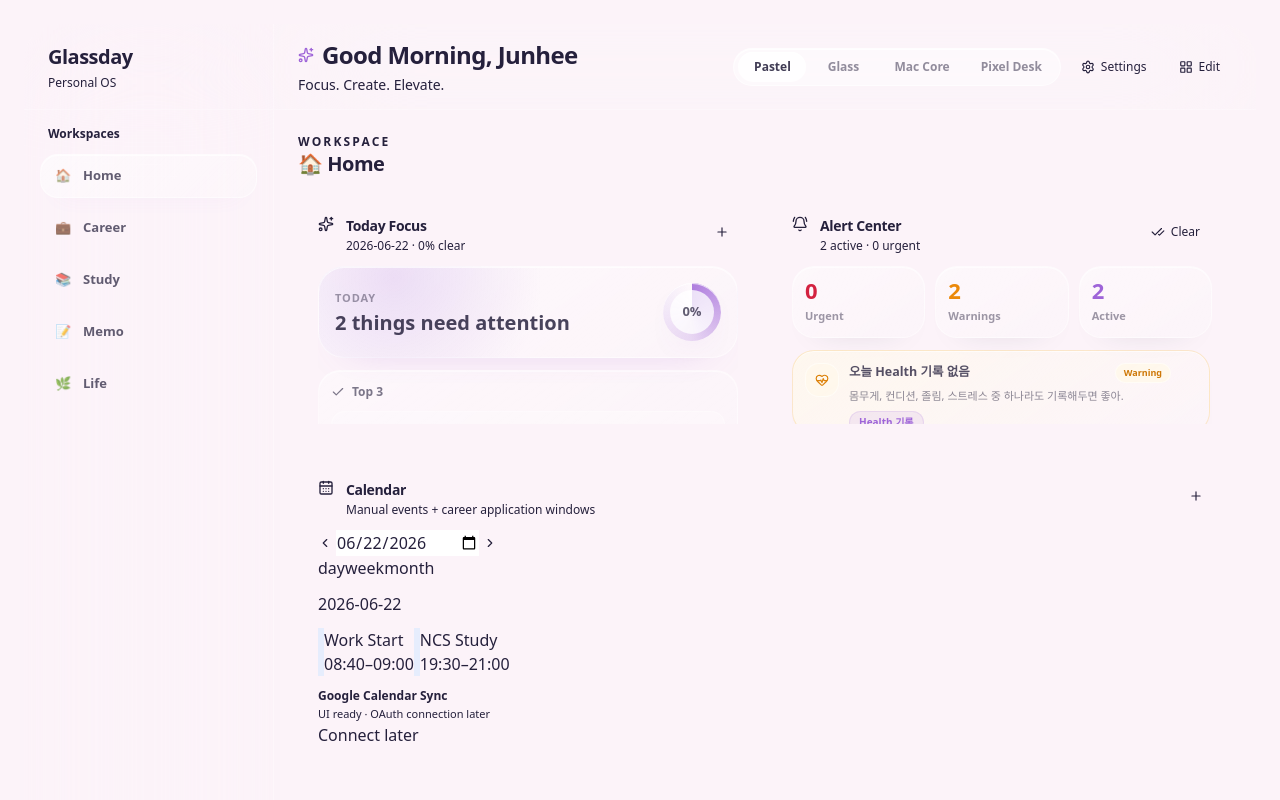
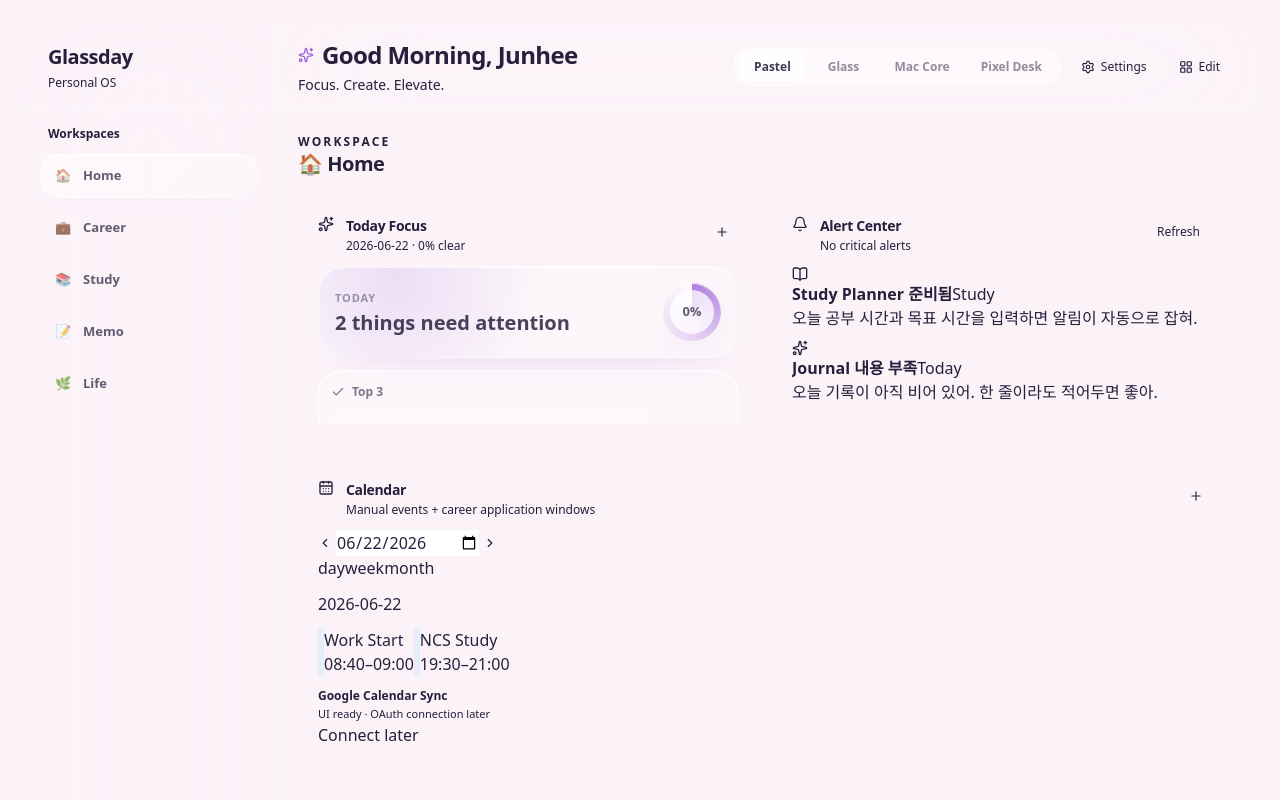
Before and after one commit to haileychoii/glassday, a React (Vite) app: page / in a window 1280 px wide. Shown: the top 800 px of the page. Built offline with nearby package versions, Linux system fonts and the light colour scheme.

Commit message:
AlertCenterWidget.tsx 업데이트

```diff
--- a/src/components/widgets/AlertCenterWidget.tsx
+++ b/src/components/widgets/AlertCenterWidget.tsx
@@ -1,201 +1,395 @@
-import { useMemo } from "react";
+import { useEffect, useMemo, useState } from "react";
+import type { ReactNode } from "react";
 import {
-  AlertCircle,
+  AlertTriangle,
   Bell,
-  BellRing,
+  BookOpen,
   BriefcaseBusiness,
-  CalendarDays,
-  CheckCheck,
-  GraduationCap,
-  HeartPulse,
-  Info,
-  X,
+  CalendarClock,
+  CheckCircle2,
+  Clock3,
+  FileText,
+  Sparkles,
 } from "lucide-react";
 
 import { GlassCard } from "../glass/GlassCard";
-import { useDashboardData } from "../../context/DashboardDataContext";
-import { useLocalStorage } from "../../hooks/useLocalStorage";
-import { cn } from "../../lib/utils";
-import {
-  buildDashboardAlerts,
-  type AlertCategory,
-  type AlertSeverity,
-} from "./alerts/alertUtils";
 
-const categoryIconMap: Record<AlertCategory, JSX.Element> = {
-  career: <BriefcaseBusiness className="w-3.5 h-3.5" />,
-  calendar: <CalendarDays className="w-3.5 h-3.5" />,
-  study: <GraduationCap className="w-3.5 h-3.5" />,
-  health: <HeartPulse className="w-3.5 h-3.5" />,
-  system: <Info className="w-3.5 h-3.5" />,
+type AlertTone = "danger" | "warning" | "info" | "success";
+
+type AlertItem = {
+  id: string;
+  title: string;
+  description: string;
+  meta: string;
+  tone: AlertTone;
+  icon: ReactNode;
 };
 
-const severityLabelMap: Record<AlertSeverity, string> = {
-  danger: "Urgent",
-  warning: "Warning",
-  info: "Info",
-  success: "Done",
+type StoredCareerItem = {
+  id?: string;
+  company?: string;
+  role?: string;
+  status?: string;
+  deadline?: string;
+  applicationEndDate?: string;
+  coverLetterItems?: Array<{
+    status?: string;
+  }>;
+};
+
+type StoredStudySubject = {
+  id?: string;
+  label?: string;
+  records?: Array<{
+    date?: string;
+    minutes?: number;
+    targetMinutes?: number;
+    tasks?: Array<{
+      done?: boolean;
+    }>;
+  }>;
+};
+
+type StoredJournalEntry = {
+  date?: string;
+  reflection?: string;
+  workLog?: string;
+  learned?: string;
+  careerMaterial?: string;
+};
+
+const CAREER_STORAGE_KEY = "glassday.career.items.v1";
+const STUDY_STORAGE_KEY = "glassday.study.planner.v1";
+const JOURNAL_STORAGE_KEY = "glassday.journal.entries.v1";
+
+const pad2 = (value: number) => String(value).padStart(2, "0");
+
+const toDateString = (date: Date) => {
+  return `${date.getFullYear()}-${pad2(date.getMonth() + 1)}-${pad2(
+    date.getDate()
+  )}`;
+};
+
+const todayString = () => toDateString(new Date());
+
+const parseJsonArray = <T,>(key: string): T[] => {
+  if (typeof window === "undefined") return [];
+
+  try {
+    const raw = window.localStorage.getItem(key);
+    if (!raw) return [];
+
+    const parsed = JSON.parse(raw) as unknown;
+
+    return Array.isArray(parsed) ? (parsed as T[]) : [];
+  } catch {
+    return [];
+  }
+};
+
+const getDday = (dateString?: string) => {
+  if (!dateString) return null;
+
+  const target = new Date(`${dateString}T00:00:00`);
+  if (Number.isNaN(target.getTime())) return null;
+
+  const today = new Date();
+
+  today.setHours(0, 0, 0, 0);
+  target.setHours(0, 0, 0, 0);
+
+  return Math.ceil((target.getTime() - today.getTime()) / 86_400_000);
+};
+
+const getDdayText = (dateString?: string) => {
+  const dday = getDday(dateString);
+
+  if (dday === null) return "No date";
+  if (dday < 0) return "Closed";
+  if (dday === 0) return "D-Day";
+  return `D-${dday}`;
+};
+
+const getCareerAlerts = (): AlertItem[] => {
+  const careerItems = parseJsonArray<StoredCareerItem>(CAREER_STORAGE_KEY);
+
+  return careerItems
+    .flatMap((item): AlertItem[] => {
+      const deadline = item.deadline || item.applicationEndDate;
+      const dday = getDday(deadline);
+      const company = item.company || "지원 회사";
+      const role = item.role || "Application";
+
+      const alerts: AlertItem[] = [];
+
+      if (dday !== null && dday >= 0 && dday <= 7) {
+        alerts.push({
+          id: `career-deadline-${item.id ?? company}`,
+          title: `${company} 마감 임박`,
+          description:
+            dday === 0
+              ? `${role} 지원 마감이 오늘이야.`
+              : `${role} 지원 마감까지 ${dday}일 남았어.`,
+          meta: getDdayText(deadline),
+          tone: dday <= 1 ? "danger" : "warning",
+          icon: <BriefcaseBusiness className="w-4 h-4" />,
+        });
+      }
+
+      const coverLetterItems = Array.isArray(item.coverLetterItems)
+        ? item.coverLetterItems
+        : [];
+
+      const unfinishedCoverLetters = coverLetterItems.filter(
+        (question) => question.status !== "done"
+      ).length;
+
+      if (
+        unfinishedCoverLetters > 0 &&
+        dday !== null &&
+        dday >= 0 &&
+        dday <= 7
+      ) {
+        alerts.push({
+          id: `career-cl-${item.id ?? company}`,
+          title: `${company} 자소서 미완료`,
+          description: `아직 ${unfinishedCoverLetters}개 문항이 완료되지 않았어.`,
+          meta: getDdayText(deadline),
+          tone: dday <= 2 ? "danger" : "warning",
+          icon: <FileText className="w-4 h-4" />,
+        });
+      }
+
+      if (item.status === "Interview") {
+        alerts.push({
+          id: `career-interview-${item.id ?? company}`,
+          title: `${company} 면접 준비`,
+          description: `${role} 면접 단계야. 질문/답변 기록을 정리해두면 좋아.`,
+          meta: "Interview",
+          tone: "info",
+          icon: <CalendarClock className="w-4 h-4" />,
+        });
+      }
+
+      return alerts;
+    })
+    .slice(0, 6);
+};
+
+const getStudyAlerts = (): AlertItem[] => {
+  const subjects = parseJsonArray<StoredStudySubject>(STUDY_STORAGE_KEY);
+  const today = todayString();
+
+  if (subjects.length === 0) {
+    return [
+      {
+        id: "study-empty",
+        title: "Study Planner 준비됨",
+        description: "오늘 공부 시간과 목표 시간을 입력하면 알림이 자동으로 잡혀.",
+        meta: "Study",
+        tone: "info",
+        icon: <BookOpen className="w-4 h-4" />,
+      },
+    ];
+  }
+
+  const alerts: AlertItem[] = [];
+
+  subjects.forEach((subject) => {
+    const record = subject.records?.find((item) => item.date === today);
+    const label = subject.label || subject.id || "Study";
+
+    if (!record) {
+      alerts.push({
+        id: `study-no-record-${subject.id ?? label}`,
+        title: `${label} 기록 없음`,
+        description: "오늘 공부 기록이 아직 없어.",
+        meta: "Today",
+        tone: "warning",
+        icon: <Clock3 className="w-4 h-4" />,
+      });
+
+      return;
+    }
+
+    const minutes = record.minutes ?? 0;
+    const targetMinutes = record.targetMinutes ?? 0;
+    const progress =
+      targetMinutes <= 0 ? 0 : Math.round((minutes / targetMinutes) * 100);
+
+    if (targetMinutes > 0 && progress < 50) {
+      alerts.push({
+        id: `study-low-progress-${subject.id ?? label}`,
+        title: `${label} 목표 미달`,
+        description: `오늘 목표 대비 ${progress}% 진행했어.`,
+        meta: `${minutes}/${targetMinutes}m`,
+        tone: "warning",
+        icon: <BookOpen className="w-4 h-4" />,
+      });
+    }
+
+    const tasks = Array.isArray(record.tasks) ? record.tasks : [];
+    const unfinishedTasks = tasks.filter((task) => !task.done).length;
+
+    if (unfinishedTasks > 0) {
+      alerts.push({
+        id: `study-tasks-${subject.id ?? label}`,
+        title: `${label} 체크리스트 남음`,
+        description: `아직 ${unfinishedTasks}개 할 일이 남아 있어.`,
+        meta: "Checklist",
+        tone: "info",
+        icon: <CheckCircle2 className="w-4 h-4" />,
+      });
+    }
+  });
+
+  return alerts.slice(0, 5);
+};
+
+const getJournalAlerts = (): AlertItem[] => {
+  const entries = parseJsonArray<StoredJournalEntry>(JOURNAL_STORAGE_KEY);
+  const today = todayString();
+  const todayEntry = entries.find((entry) => entry.date === today);
+
+  if (!todayEntry) {
+    return [
+      {
+        id: "journal-empty-today",
+        title: "오늘 회고 없음",
+        description: "Daily Journal에 오늘 업무/공부/회고를 남겨봐.",
+        meta: "Journal",
+        tone: "info",
+        icon: <Sparkles className="w-4 h-4" />,
+      },
+    ];
+  }
+
+  const filled =
+    Boolean(todayEntry.reflection?.trim()) ||
+    Boolean(todayEntry.workLog?.trim()) ||
+    Boolean(todayEntry.learned?.trim()) ||
+    Boolean(todayEntry.careerMaterial?.trim());
+
+  if (!filled) {
+    return [
+      {
+        id: "journal-not-filled",
+        title: "Journal 내용 부족",
+        description: "오늘 기록이 아직 비어 있어. 한 줄이라도 적어두면 좋아.",
+        meta: "Today",
+        tone: "info",
+        icon: <Sparkles className="w-4 h-4" />,
+      },
+    ];
+  }
+
+  return [
+    {
+      id: "journal-complete",
+      title: "Journal 기록 완료",
+      description: "오늘 기록이 남아 있어. 필요하면 해시태그로 자소서 소재를 모아봐.",
+      meta: "Done",
+      tone: "success",
+      icon: <CheckCircle2 className="w-4 h-4" />,
+    },
+  ];
+};
+
+const buildAlerts = (): AlertItem[] => {
+  const careerAlerts = getCareerAlerts();
+  const studyAlerts = getStudyAlerts();
+  const journalAlerts = getJournalAlerts();
+
+  const alerts = [...careerAlerts, ...studyAlerts, ...journalAlerts];
+
+  if (alerts.length === 0) {
+    return [
+      {
+        id: "all-clear",
+        title: "All clear",
+        description: "급한 알림이 없어. 지금은 계획대로만 가면 돼.",
+        meta: "Good",
+        tone: "success",
+        icon: <CheckCircle2 className="w-4 h-4" />,
+      },
+    ];
+  }
+
+  return alerts;
 };
 
 export const AlertCenterWidget = () => {
-  const { calendarEvents, careerApplications } = useDashboardData();
+  const [refreshKey, setRefreshKey] = useState(0);
 
-  const { value: dismissedAlertIds, setValue: setDismissedAlertIds } =
-    useLocalStorage<string[]>("glassday.alert.dismissed.v1", []);
+  useEffect(() => {
+    const refresh = () => setRefreshKey((prev) => prev + 1);
+
+    window.addEventListener("storage", refresh);
+    window.addEventListener("glassday:career-updated", refresh);
+    window.addEventListener("glassday:study-updated", refresh);
+    window.addEventListener("glassday:journal-updated", refresh);
+    window.addEventListener("glassday:journal-cleared", refresh);
+
+    return () => {
+      window.removeEventListener("storage", refresh);
+      window.removeEventListener("glassday:career-updated", refresh);
+      window.removeEventListener("glassday:study-updated", refresh);
+      window.removeEventListener("glassday:journal-updated", refresh);
+      window.removeEventListener("glassday:journal-cleared", refresh);
+    };
+  }, []);
 
   const alerts = useMemo(() => {
-    return buildDashboardAlerts({
-      calendarEvents,
-      careerApplications,
-    });
-  }, [calendarEvents, careerApplications]);
+    refreshKey;
+    return buildAlerts();
+  }, [refreshKey]);
 
-  const visibleAlerts = alerts.filter(
-    (alert) => !dismissedAlertIds.includes(alert.id)
-  );
-
-  const dangerCount = visibleAlerts.filter(
-    (alert) => alert.severity === "danger"
-  ).length;
-
-  const warningCount = visibleAlerts.filter(
-    (alert) => alert.severity === "warning"
-  ).length;
-
-  const dismissAlert = (id: string) => {
-    setDismissedAlertIds((prev) => [...new Set([...prev, id])]);
-  };
-
-  const dismissAll = () => {
-    setDismissedAlertIds((prev) => [
-      ...new Set([...prev, ...alerts.map((alert) => alert.id)]),
-    ]);
-  };
-
-  const restoreAll = () => {
-    setDismissedAlertIds([]);
-  };
+  const urgentCount = alerts.filter((alert) => alert.tone === "danger").length;
+  const warningCount = alerts.filter((alert) => alert.tone === "warning").length;
 
   return (
     <GlassCard
       title="Alert Center"
       subtitle={
-        visibleAlerts.length > 0
-          ? `${visibleAlerts.length} active · ${dangerCount} urgent`
-          : "All clear"
+        urgentCount > 0
+          ? `${urgentCount} urgent alert${urgentCount > 1 ? "s" : ""}`
+          : warningCount > 0
+            ? `${warningCount} warning${warningCount > 1 ? "s" : ""}`
+            : "No critical alerts"
       }
-      icon={
-        visibleAlerts.length > 0 ? (
-          <BellRing className="w-4 h-4" />
-        ) : (
-          <Bell className="w-4 h-4" />
-        )
-      }
+      icon={<Bell className="w-4 h-4" />}
       actions={
-        <div className="flex items-center gap-1.5">
-          {dismissedAlertIds.length > 0 && (
         <button
           type="button"
-              onClick={restoreAll}
+          onClick={() => setRefreshKey((prev) => prev + 1)}
           className="glass-button h-8 px-3 text-xs"
-              title="Restore dismissed alerts"
         >
-              Restore
+          Refresh
         </button>
-          )}
-
-          {visibleAlerts.length > 0 && (
-            <button
-              type="button"
-              onClick={dismissAll}
-              className="glass-button h-8 px-3 text-xs flex items-center gap-1.5"
-              title="Dismiss all"
-            >
-              <CheckCheck className="w-3.5 h-3.5" />
-              Clear
-            </button>
-          )}
-        </div>
       }
     >
-      <div className="alert-center">
-        <section className="alert-center-summary">
-          <div className="alert-summary-card is-danger">
-            <strong>{dangerCount}</strong>
-            <span>Urgent</span>
+      <div className="alert-center-list">
+        {alerts.map((alert) => (
+          <article
+            key={alert.id}
+            className={`alert-center-item tone-${alert.tone}`}
+          >
+            <div className="alert-center-icon">{alert.icon}</div>
+
+            <div className="alert-center-content">
+              <div className="alert-center-title-row">
+                <strong>{alert.title}</strong>
+                <span>{alert.meta}</span>
               </div>
 
-          <div className="alert-summary-card is-warning">
-            <strong>{warningCount}</strong>
-            <span>Warnings</span>
+              <p>{alert.description}</p>
             </div>
 
-          <div className="alert-summary-card is-info">
-            <strong>{visibleAlerts.length}</strong>
-            <span>Active</span>
-          </div>
-        </section>
-
-        <section className="alert-center-list">
-          {visibleAlerts.length === 0 ? (
-            <div className="alert-empty-state">
-              <Bell className="w-5 h-5" />
-              <strong>No active alerts</strong>
-              <span>지원 마감, 일정, 기록 누락이 있으면 여기에 뜰 거야.</span>
-            </div>
-          ) : (
-            visibleAlerts.map((alert) => (
-              <article
-                key={alert.id}
-                className={cn(
-                  "alert-item",
-                  `is-${alert.severity}`,
-                  `is-${alert.category}`
+            {alert.tone === "danger" && (
+              <AlertTriangle className="alert-center-danger-icon w-4 h-4" />
             )}
-              >
-                <div className="alert-icon">
-                  {alert.severity === "danger" ? (
-                    <AlertCircle className="w-3.5 h-3.5" />
-                  ) : (
-                    categoryIconMap[alert.category]
-                  )}
-                </div>
-
-                <div className="alert-content">
-                  <div className="alert-title-row">
-                    <strong>{alert.title}</strong>
-
-                    <span
-                      className={cn(
-                        "alert-severity-pill",
-                        `is-${alert.severity}`
-                      )}
-                    >
-                      {severityLabelMap[alert.severity]}
-                    </span>
-                  </div>
-
-                  <p>{alert.message}</p>
-
-                  {alert.actionLabel && (
-                    <span className="alert-action-label">
-                      {alert.actionLabel}
-                    </span>
-                  )}
-                </div>
-
-                <button
-                  type="button"
-                  onClick={() => dismissAlert(alert.id)}
-                  className="alert-dismiss-button"
-                  title="Dismiss"
-                >
-                  <X className="w-3.5 h-3.5" />
-                </button>
           </article>
-            ))
-          )}
-        </section>
+        ))}
       </div>
     </GlassCard>
   );
```
Lines whose indentation alone changed are shown as unchanged.
